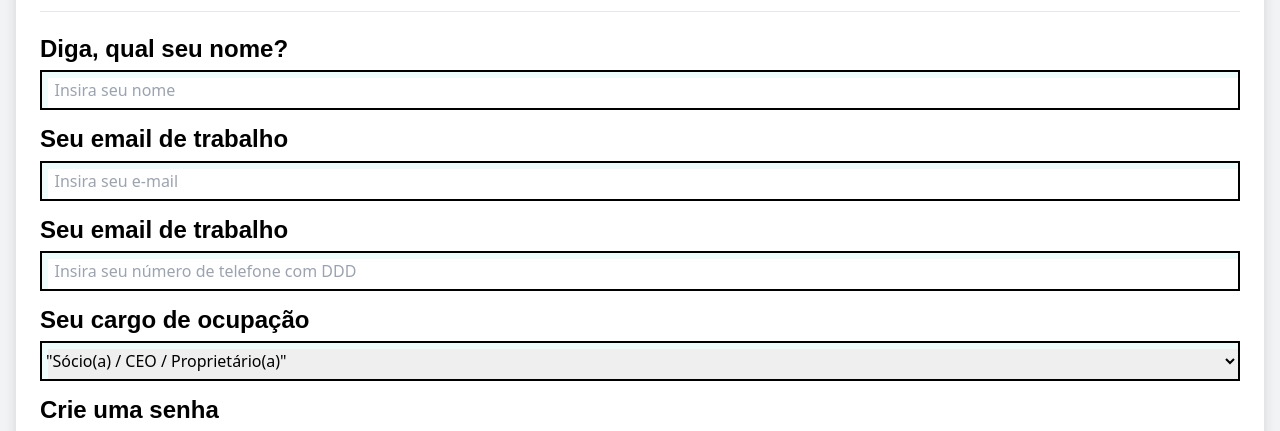
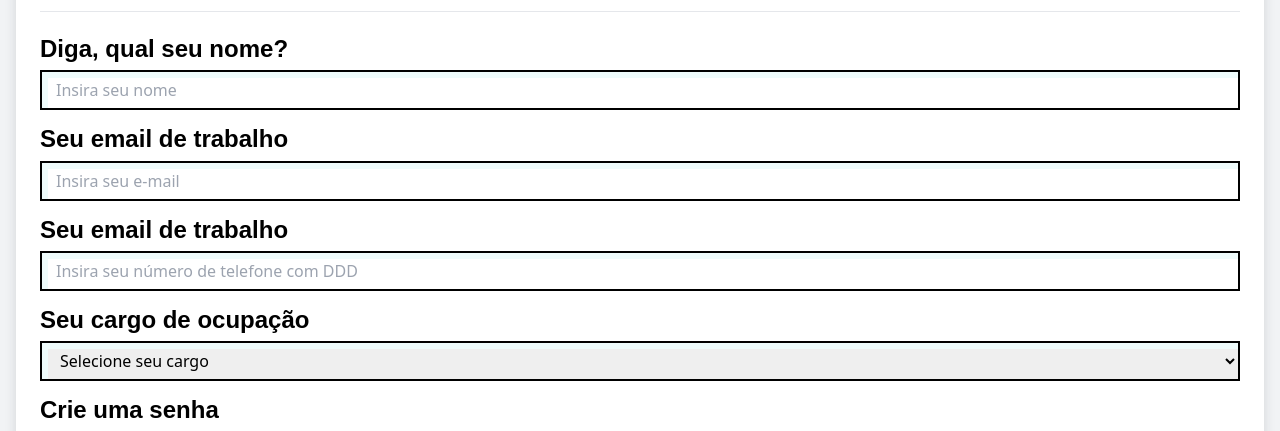
Before and after one commit to didiraja/rds-landing, a Next.js app: page / in a window 1280 px wide. Shown: the part 355-786 px from the top of the page. Built offline with nearby package versions, Linux system fonts and the light colour scheme; a web font is replaced by a local one.

Commit message:
fix: 🐛 minor fixes

```diff
--- a/src/pages/index.js
+++ b/src/pages/index.js
@@ -76,7 +76,7 @@ export default function Home() {
               className={styles.formGeneral}
               type="text"
               name="name"
-              placeholder='   Insira seu nome'
+              placeholder='Insira seu nome'
             />
 
             <p className={styles.formLabel}>Seu email de trabalho</p>
@@ -85,7 +85,7 @@ export default function Home() {
               className={styles.formGeneral}
               type="text"
               name="email"
-              placeholder='   Insira seu e-mail'
+              placeholder='Insira seu e-mail'
             />
 
             <p className={styles.formLabel}>Seu email de trabalho</p>
@@ -94,24 +94,25 @@ export default function Home() {
               className={styles.formGeneral}
               type="text"
               name="phone"
-              placeholder='   Insira seu número de telefone com DDD'
+              placeholder='Insira seu número de telefone com DDD'
             />
 
             <p className={styles.formLabel}>Seu cargo de ocupação</p>
-            <select className={styles.formGeneral} name="job" id="field-job" placeholder='   Selecione seu cargo'>
-              <option>"Sócio(a) / CEO / Proprietário(a)"</option>
-              <option>"Diretor(a) de Vendas"</option>
-              <option>"Diretor(a) de Marketing"</option>
-              <option>"Diretor(a) Outras Áreas"</option>
-              <option>"Gerente de Marketing"</option>
-              <option>"Gerente de Vendas"</option>
-              <option>"Coordenador(a)/Supervisor(a) de Marketing"</option>
-              <option>"Coordenador(a)/Supervisor(a) de Vendas"</option>
-              <option>"Analista/Assistente de Marketing"</option>
-              <option>"Analista/Assistente de Vendas"</option>
-              <option>"Vendedor(a) / Executivo(a) de Contas"</option>
-              <option>"Estudante"</option>
-              <option>"Outros Cargo</option>
+            <select className={styles.formGeneral} name="job" id="field-job">
+              <option value="">Selecione seu cargo</option>
+              <option>Sócio(a) / CEO / Proprietário(a)</option>
+              <option>Diretor(a) de Vendas</option>
+              <option>Diretor(a) de Marketing</option>
+              <option>Diretor(a) Outras Áreas</option>
+              <option>Gerente de Marketing</option>
+              <option>Gerente de Vendas</option>
+              <option>Coordenador(a)/Supervisor(a) de Marketing</option>
+              <option>Coordenador(a)/Supervisor(a) de Vendas</option>
+              <option>Analista/Assistente de Marketing</option>
+              <option>Analista/Assistente de Vendas</option>
+              <option>Vendedor(a) / Executivo(a) de Contas</option>
+              <option>Estudante</option>
+              <option>Outros Cargo</option>
             </select>
 
             <p className={styles.formLabel}>Crie uma senha</p>
@@ -124,7 +125,7 @@ export default function Home() {
             {/* Meu site é */}
             <input className={styles.formRadio} type="radio" name="site" id="" />
 
-            <input className={styles.formGeneral} type="text" name="" id="" placeholder='   Insira o endereço do seu site'/>
+            <input className={styles.formGeneral} type="text" name="" id="" placeholder='Insira o endereço do seu site'/>
 
             {/* Ainda não tenho site */}
             <input className={styles.formRadio} type="radio" name="site" id="" />
--- a/src/styles/Home.module.scss
+++ b/src/styles/Home.module.scss
@@ -65,6 +65,7 @@
   margin-bottom: $sizing-300;
   min-height: $sizing-700;
   box-shadow: inset 6px 6px 0px #eefbfb;
+  padding-left: $sizing-200;
 }
 
 .formRadio {
```
